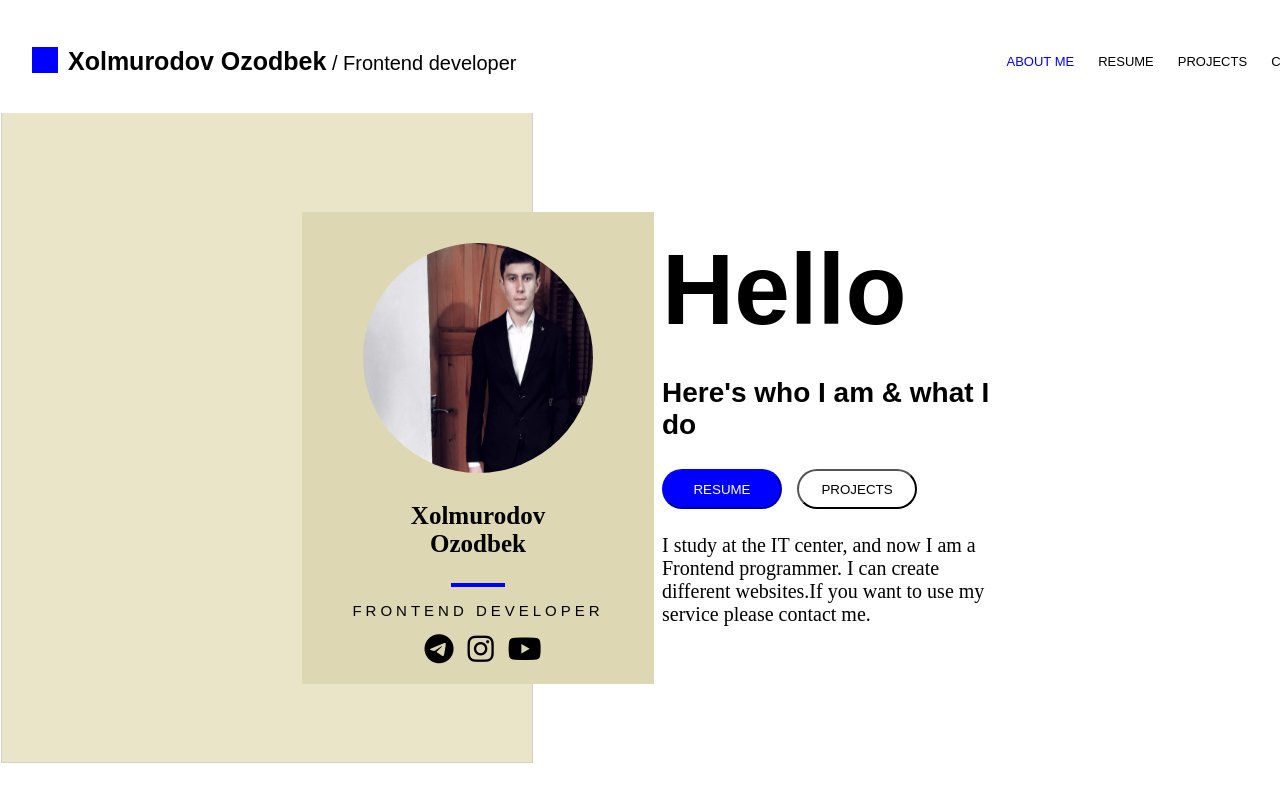
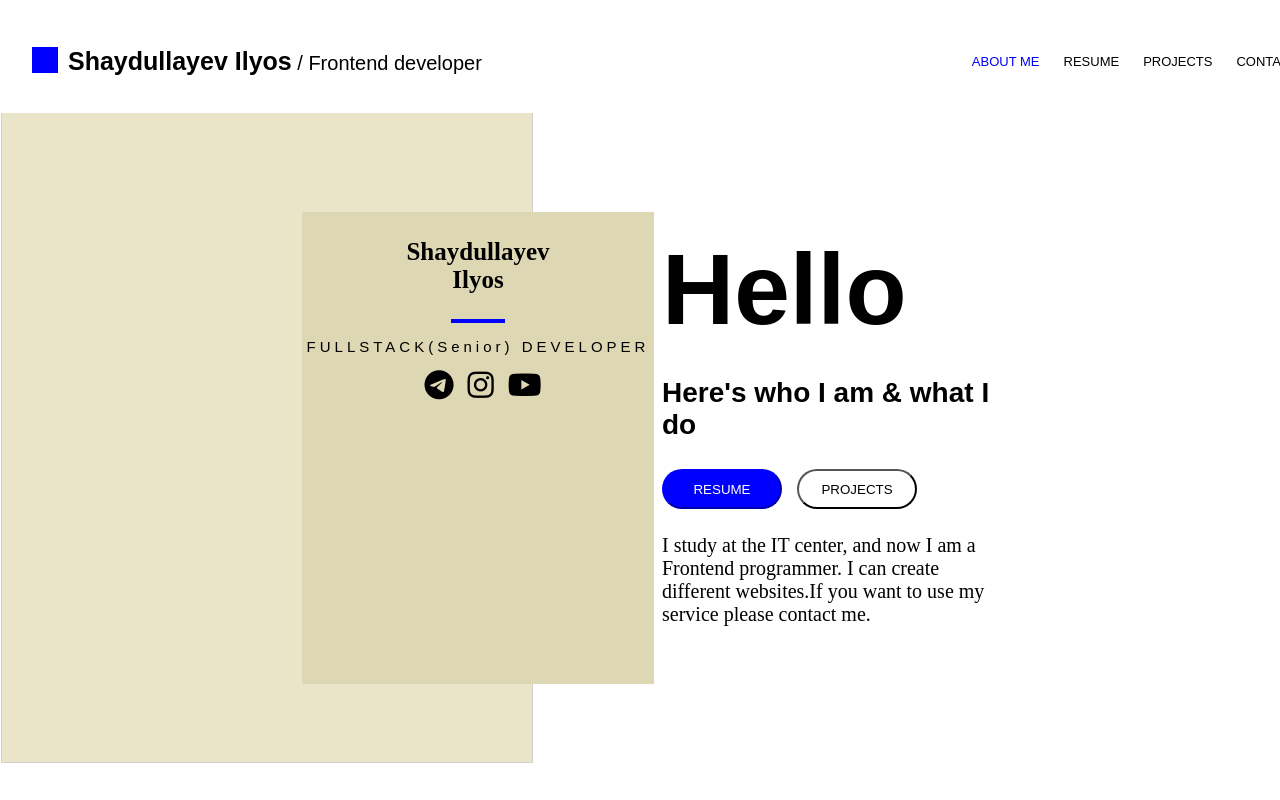
Before and after one commit to IlyosShaydullayev/Portifolio_Imtixon, a plain HTML site: page About Me/index.html in a window 1280 px wide. Shown: the top 800 px of the page. Drawn offline with Linux system fonts and the light colour scheme.

Commit message:
Added several changes

```diff
--- a/About Me/index.html
+++ b/About Me/index.html
@@ -13,7 +13,7 @@
 
         <nav class="navbar">
             <div class="rectangle"></div>
-            <p class="logo">Xolmurodov Ozodbek<span class="nav_job"> / Frontend developer</span></p>
+            <p class="logo">Shaydullayev Ilyos<span class="nav_job"> / Frontend developer</span></p>
             <div class="items">
                 <a href="#" class="item" style="color: blue;">ABOUT ME</a>
                 <a href="../Resume/index.html" class="item">RESUME</a>
@@ -25,10 +25,10 @@
         <div class="about_back">
             <div class="about">
                 <div class="about_content">
-                    <img src="./photo_2023-07-10_07-50-20.jpg" alt="" class="about_con_img">
-                    <p class="about_con_name">Xolmurodov<br> Ozodbek</p>
+
+                    <p class="about_con_name">Shaydullayev<br> Ilyos</p>
                     <div class="about_con_chiziq"></div>
-                    <p class="about_con_job">FRONTEND DEVELOPER</p>
+                    <p class="about_con_job">FULLSTACK(Senior) DEVELOPER</p>
                     <div class="social_icons">
                         <i class="fa-brands fa-telegram"></i>
                         <i class="fa-brands fa-instagram"></i>
```
